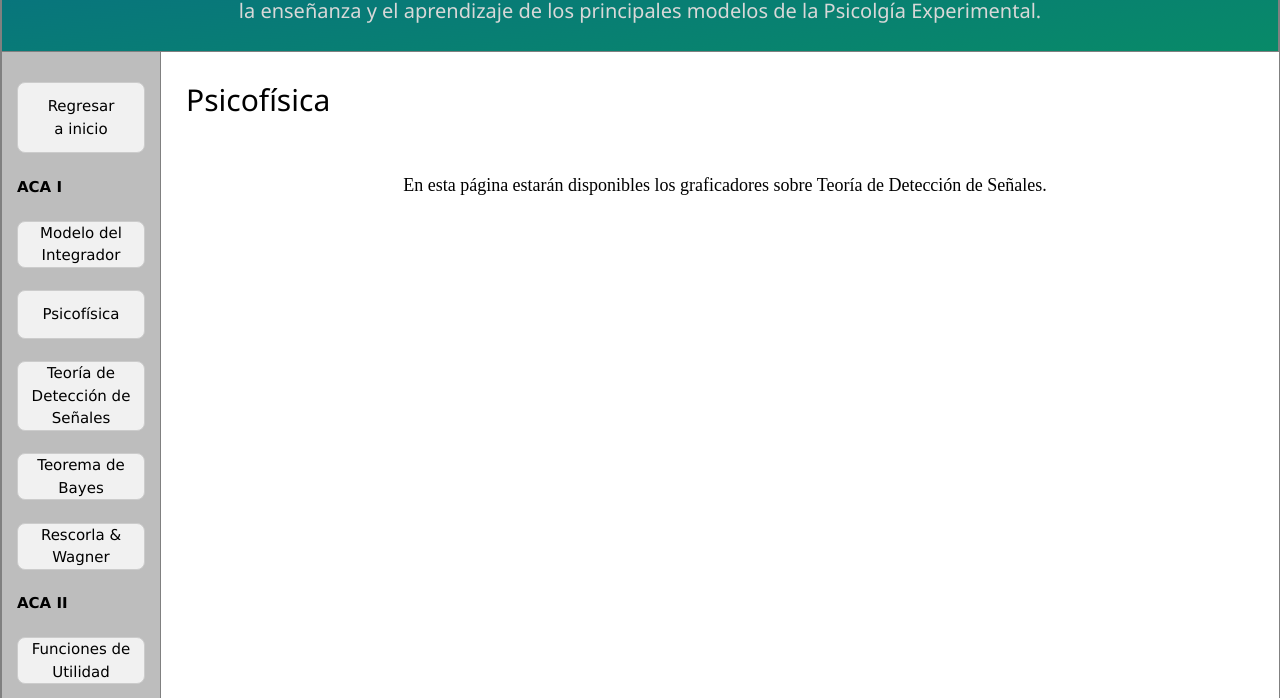
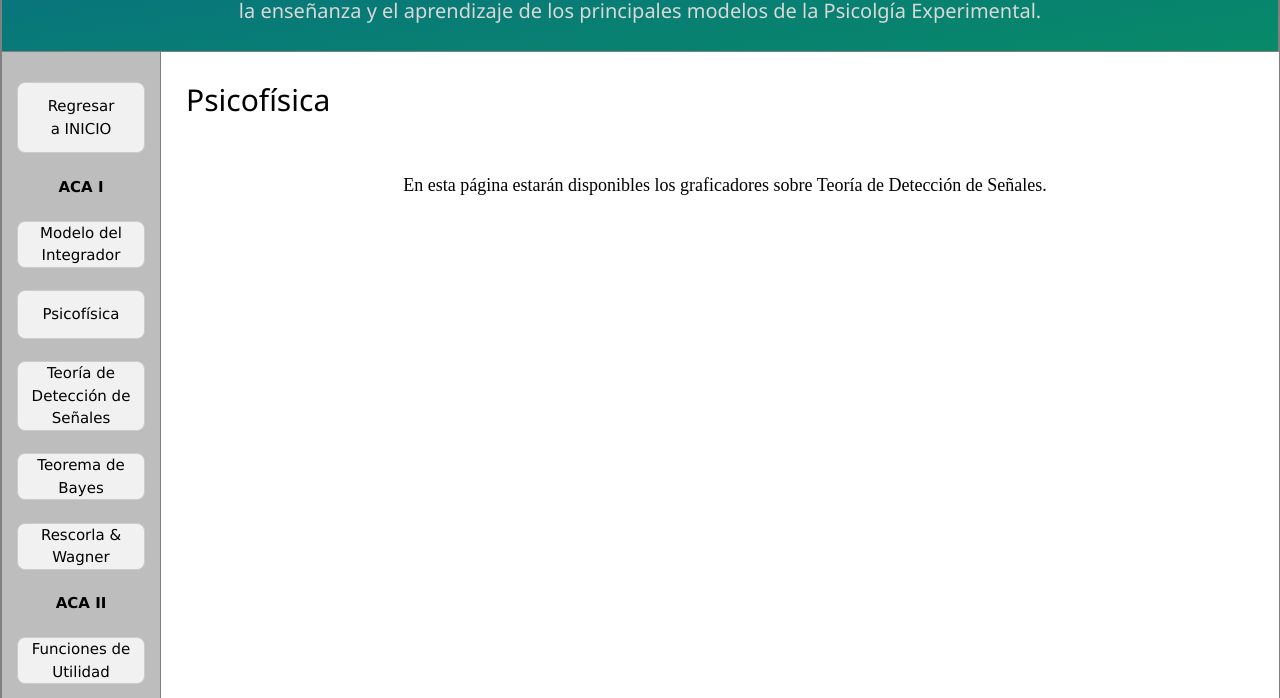
Before and after one commit to BouzasLab25/bouzaslab25.github.io, a Jekyll site: the page built from appsPAPIME/Psicofísica.html, in a window 1280 px wide. Shown: the part 125-823 px from the top of the page. Built offline with Jekyll 4.4.1, drawn with Linux system fonts in a browser that asks for light colours.

Commit message:
Update papime.html

```diff
--- a/_layouts/papime.html
+++ b/_layouts/papime.html
@@ -110,12 +110,10 @@ article {
 <nav>
   <ul>
 	  <center>
-	  <li><a href="http://bouzaslab25.com/PAPIME2016/" class="w3-block w3-border w3-light-grey w3-hover-purple w3-padding-large w3-round-large" style="width:100%">Regresar a inicio</a></li>
-	  </center>
+	  <li><a href="http://bouzaslab25.com/PAPIME2016/" class="w3-block w3-border w3-light-grey w3-hover-purple w3-padding-large w3-round-large" style="width:100%">Regresar a INICIO</a></li>
 	  <br>
-	  <li><font color="black"> <b>ACA I</b> </font></li>
+	  	<li><font color="black"><b>ACA I</b> </font></li>
 	  <br>
-	  <center>
 	  <li><a href="/appsPAPIME/Integrador.html" class="w3-block w3-round-large w3-border w3-light-grey w3-hover-indigo">Modelo del Integrador</a></li>
           <br>
 	  <li><a href="/appsPAPIME/Psicofísica.html" class="w3-block w3-round-large w3-padding-large w3-border w3-light-grey w3-hover-blue">Psicofísica</a></li>
@@ -125,11 +123,9 @@ article {
 	  <li><a href="/appsPAPIME/TeoremaBayes.html" class="w3-block w3-round-large w3-border w3-light-grey w3-hover-teal">Teorema de Bayes</a></li>
 	  <br>
 	  <li><a href="/appsPAPIME/RescorlaWagner.html" class="w3-block w3-round-large w3-border w3-light-grey w3-hover-cyan">Rescorla & Wagner</a></li>
-	  </center>
 	  <br>
-		<li><font color="black"><b>ACA II </b> </font></li>
+	  	<li><font color="black"><b>ACA II </b> </font></li>
 	  <br>
-	  <center>
 	  <li><a href="http://bouzaslab25.com/PAPIME2016/" class="w3-block w3-round-large w3-border w3-light-grey w3-hover-deep-purple">Funciones de Utilidad</a></li>
 	  <br>
 	  <li><a href="http://bouzaslab25.com/PAPIME2016/" class="w3-block w3-round-large w3-border w3-light-grey w3-hover-indigo">Elección Bajo Riesgo</a></li>
```
